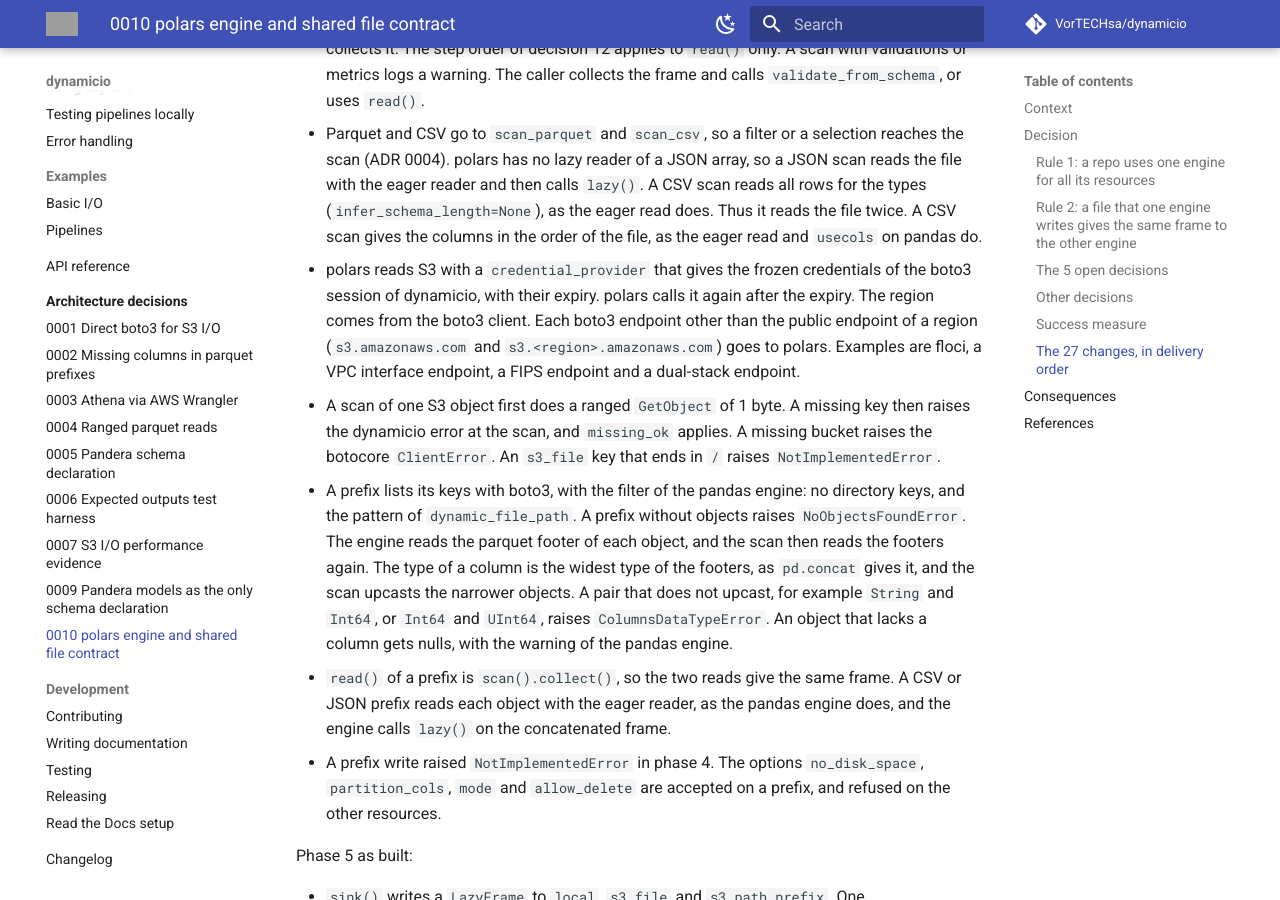
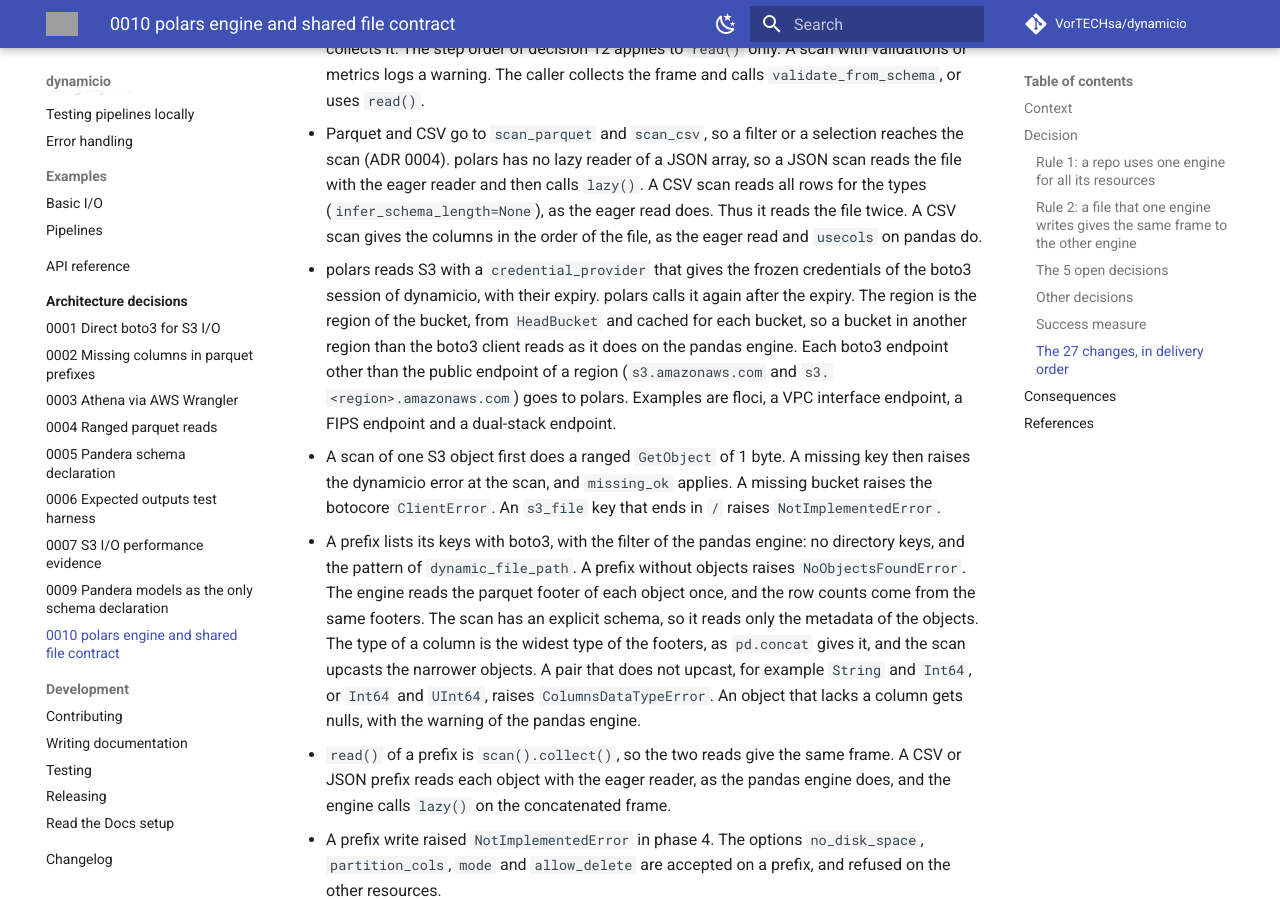
Before and after one commit to VorTECHsa/dynamicio, an MkDocs documentation site: the page built from docs/adr/0010-polars-engine-and-shared-file-contract.md, in a window 1280 px wide and 900 px high, scrolled down 13308 px. Built offline with MkDocs 1.6.1 and Material for MkDocs 9.7.7, drawn with Linux system fonts in a browser that asks for light colours; comment, search, counter and statistics services are not loaded; some of the changed text lies outside the part shown; grey boxes are pictures that could not be loaded.

Commit message:
docs(RND-25353): record the bucket region, the single footer read, the registry check, the module layout and the CI floor job in ADR 0010

```diff
--- a/docs/adr/0010-polars-engine-and-shared-file-contract.md
+++ b/docs/adr/0010-polars-engine-and-shared-file-contract.md
@@ -351,12 +351,13 @@ Phase 4 as built:
   a JSON scan reads the file with the eager reader and then calls `lazy()`. A CSV scan reads all rows for the types (`infer_schema_length=None`), as the
   eager read does. Thus it reads the file twice. A CSV scan gives the columns in the order of the file, as the eager read and `usecols` on pandas do.
 - polars reads S3 with a `credential_provider` that gives the frozen credentials of the boto3 session of dynamicio, with their expiry. polars calls it again
-  after the expiry. The region comes from the boto3 client. Each boto3 endpoint other than the public endpoint of a region (`s3.amazonaws.com` and
+  after the expiry. The region is the region of the bucket, from `HeadBucket` and cached for each bucket, so a bucket in another region than the
+  boto3 client reads as it does on the pandas engine. Each boto3 endpoint other than the public endpoint of a region (`s3.amazonaws.com` and
   `s3.<region>.amazonaws.com`) goes to polars. Examples are floci, a VPC interface endpoint, a FIPS endpoint and a dual-stack endpoint.
 - A scan of one S3 object first does a ranged `GetObject` of 1 byte. A missing key then raises the dynamicio error at the scan, and `missing_ok` applies.
   A missing bucket raises the botocore `ClientError`. An `s3_file` key that ends in `/` raises `NotImplementedError`.
 - A prefix lists its keys with boto3, with the filter of the pandas engine: no directory keys, and the pattern of `dynamic_file_path`. A prefix without
-  objects raises `NoObjectsFoundError`. The engine reads the parquet footer of each object, and the scan then reads the footers again. The type of a column is the
+  objects raises `NoObjectsFoundError`. The engine reads the parquet footer of each object once, and the row counts come from the same footers. The scan has an explicit schema, so it reads only the metadata of the objects. The type of a column is the
   widest type of the footers, as `pd.concat` gives it, and the scan upcasts the narrower objects. A pair that does not upcast, for example `String` and
   `Int64`, or `Int64` and `UInt64`, raises `ColumnsDataTypeError`. An object that lacks a column gets nulls, with the warning of the pandas engine.
 - `read()` of a prefix is `scan().collect()`, so the two reads give the same frame. A CSV or JSON prefix reads each object with the eager reader, as the
@@ -432,7 +433,13 @@ Phase 7 as built:
 - The tests of dynamicio set the engine for each test, and a fixture resets it after each test. The CI test job thus runs the tests of the two
   engines in one run. A CI job runs the polars demo with `--dynamicio-engine=polars`.
 - An import test blocks the polars import in a new process. It checks the modules of dynamicio, the pandas engine and the CLI without polars. The
-  dependency-ranges CI jobs install dynamicio without the `polars` extra and check that polars is not installed.
+  dependency-ranges CI jobs install dynamicio without the `polars` extra and check that polars is not installed. A further job installs the lowest direct
+  versions of the `polars` extra (polars 2.1.0, pyarrow 25.0.0, pandera 0.34.1, pydantic 1.9.2) and runs the unit tests and the polars demo, so the floors
+  are the oldest versions that CI proves.
+- The engine checks the validation and metric names of a model against the polars registry when the user creates the IO object. A name without a polars
+  implementation raises `EngineResourceError` at construction, and not a `KeyError` at the first read or write. The `s3` resource type is a deprecated alias of `s3_file`.
+- Each module has one class, named for its responsibility: `formats.parquet` (`ParquetFooter`, `ParquetFooters`, `ParquetIndex`), `formats.json.index`
+  (`JsonIndex`), `transport.s3` (`S3Tail`, `S3Upload`, `KeptOpen`) and `schema.migrate.to_polars` (the renderer, the report and `PolarsMigration`).
 - `dynamicio migrate --engine polars` writes a polars model for each pandas model and a `POLARS_MIGRATION.md` report. The report lists the checks to port,
   the refused resources and the CSV definitions without `index`. The command does not change the resource definitions, because PyYAML drops their comments.
 - `demo/polars_pipeline` is the pandas demo on the polars engine, with models from the migrate command. Its outputs are equal to the expected outputs
```
